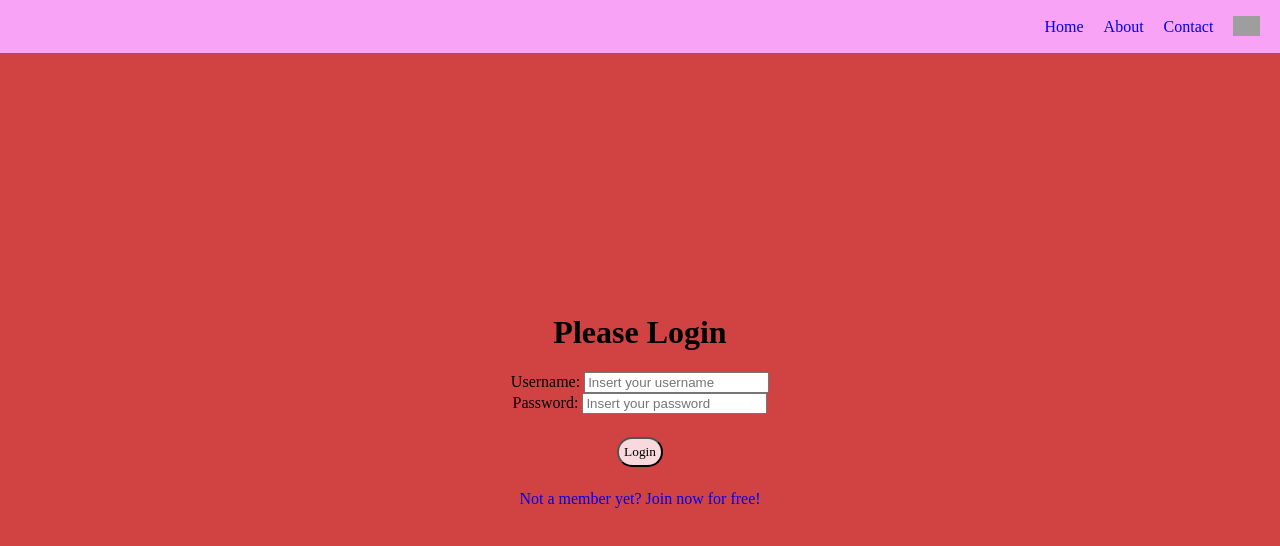
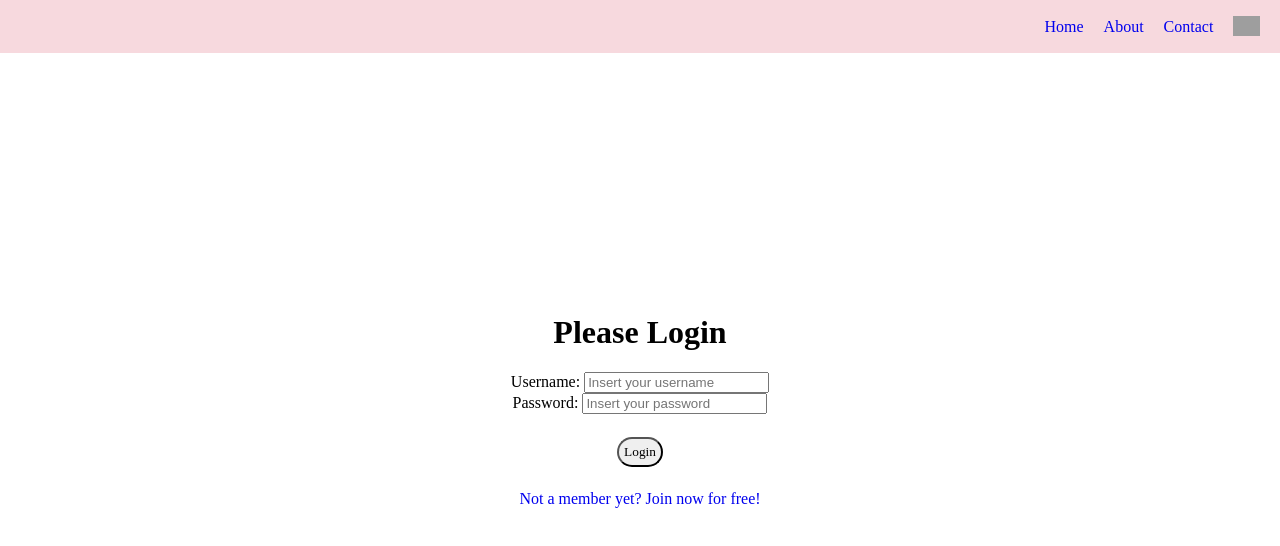
Before and after one commit to jnmasterjn/IB-Bio-Quiz-App, a React (Vite) app in the folder client/react-frontend/: page /signin in a window 1280 px wide. Shown: the top 546 px of the page. Built offline with nearby package versions, Linux system fonts and the light colour scheme; grey boxes are pictures that could not be loaded.

Commit message:
nav bar done

```diff
--- a/client/react-frontend/src/assets/css/main.css
+++ b/client/react-frontend/src/assets/css/main.css
@@ -10,7 +10,6 @@ body {
     align-items: center;
     height: 100vh;
     font-family: 'Sofadi One'; /*from google fonts*/
-    background-color: rgb(209, 66, 66);
     }
 
 td{
@@ -22,17 +21,16 @@ button{
     border-radius: 20px;
     margin: 5px;
     padding:5px;
-    background-color: rgb(247, 217, 222);
 }
 
 nav{
-    background-color: rgb(248, 163, 246);
     display: block;
     position: absolute;
     top:0;
     left:0;
     width: 100vw;
     height:fit-content;
+    background-color: rgb(247, 217, 222);
 }
 
 nav div{
```
